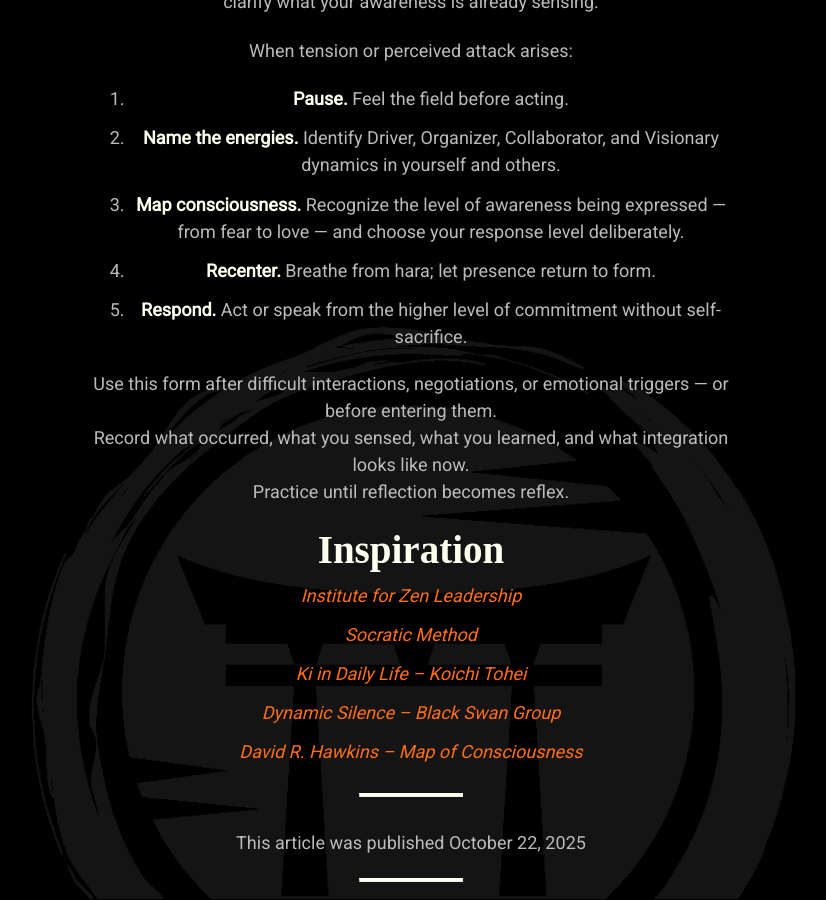
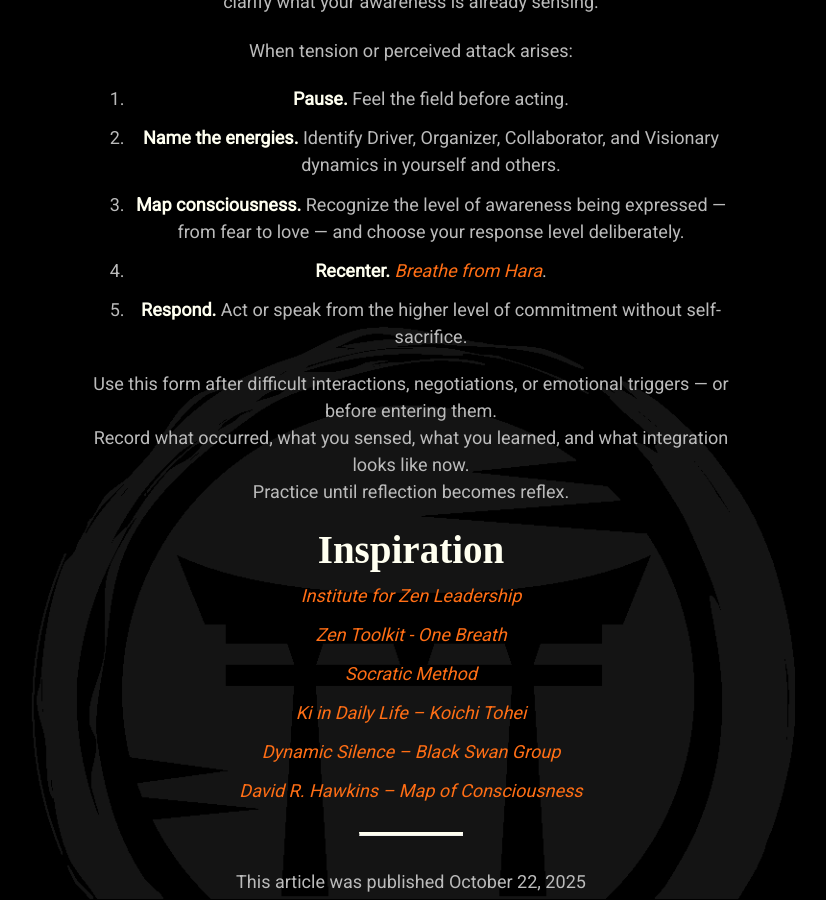
Before and after one commit to mindset-dojo/mindset-dojo.github.io, a Jekyll site: the page built from _forms/2025-10-22-integration-under-fire.md, in a window 1280 px wide and 900 px high, scrolled down 1179 px. Shown: the whole window, without its empty margins (229-1055 px from the left). Built offline with Jekyll 4.4.1, drawn with Linux system fonts in a browser that asks for light colours; some web fonts are replaced.

Commit message:
feat: Zen Toolkit - One Breath

```diff
--- a/_forms/2025-10-22-integration-under-fire.md
+++ b/_forms/2025-10-22-integration-under-fire.md
@@ -39,7 +39,7 @@ When tension or perceived attack arises:
 1. **Pause.** Feel the field before acting.
 2. **Name the energies.** Identify Driver, Organizer, Collaborator, and Visionary dynamics in yourself and others.
 3. **Map consciousness.** Recognize the level of awareness being expressed — from fear to love — and choose your response level deliberately.
-4. **Recenter.** Breathe from hara; let presence return to form.
+4. **Recenter.** [Breathe from Hara](https://vimeo.com/944618879/47e96945a4).
 5. **Respond.** Act or speak from the higher level of commitment without self-sacrifice.
 
 Use this form after difficult interactions, negotiations, or emotional triggers — or before entering them.
@@ -49,6 +49,7 @@ Practice until reflection becomes reflex.
 ## Inspiration
 
 - [Institute for Zen Leadership](https://zenleader.global)
+- [Zen Toolkit - One Breath](https://vimeo.com/944618879/47e96945a4)
 - [Socratic Method](https://en.wikipedia.org/wiki/Socratic_method)
 - [Ki in Daily Life – Koichi Tohei](https://www.amazon.com/Ki-Daily-Life-Koichi-Tohei/dp/4889960716)
 - [Dynamic Silence – Black Swan Group](https://www.blackswanltd.com/newsletter/3-benefits-of-dynamic-silence%EF%B8%8F)
```
